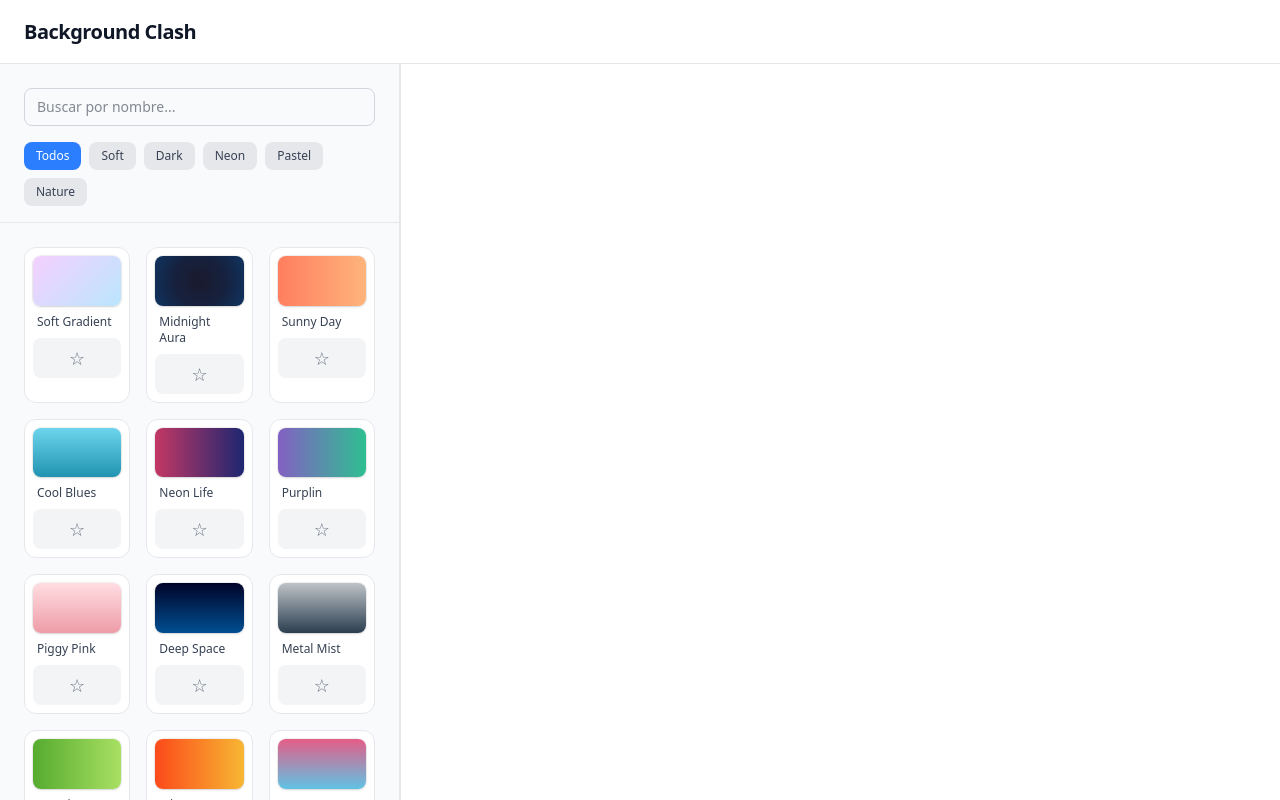
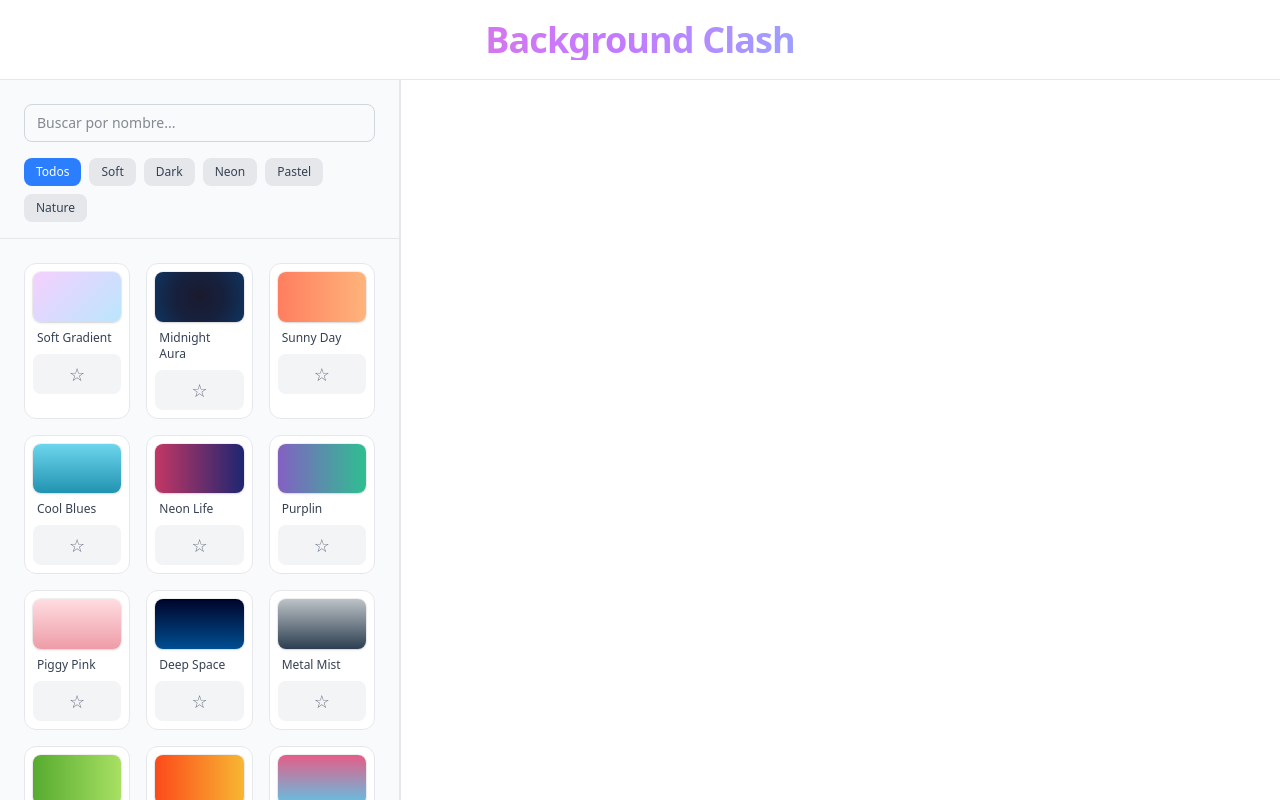
Before and after one commit to JhonLayton21/background-clash, a React (Vite) app: page / in a window 1280 px wide. Built offline with nearby package versions, Linux system fonts and the light colour scheme.

Commit message:
style: update h1 title style and animation

```diff
--- a/src/components/Header.tsx
+++ b/src/components/Header.tsx
@@ -1,10 +1,27 @@
+import { motion } from "framer-motion";
+
 export function Header() {
   return (
-    <header className="flex h-16 items-center border-b border-gray-200 px-6 bg-white shrink-0">
+    <header className="flex h-20 items-center justify-center border-b border-gray-200 px-6 bg-white shrink-0">
       <div className="flex items-center gap-2">
-        <h1 className="text-xl font-bold tracking-tight text-gray-900">
+        <motion.h1
+          className="
+            text-3xl md:text-4xl font-extrabold tracking-tight
+            bg-gradient-to-r from-pink-400 via-purple-400 to-cyan-400
+            bg-[length:300%_300%]
+            bg-clip-text text-transparent
+          "
+          animate={{
+            backgroundPosition: ["0% 50%", "100% 50%", "0% 50%"],
+          }}
+          transition={{
+            duration: 2,
+            repeat: Infinity,
+            ease: "linear",
+          }}
+        >
           Background Clash
-        </h1>
+        </motion.h1>
       </div>
     </header>
   );
```
